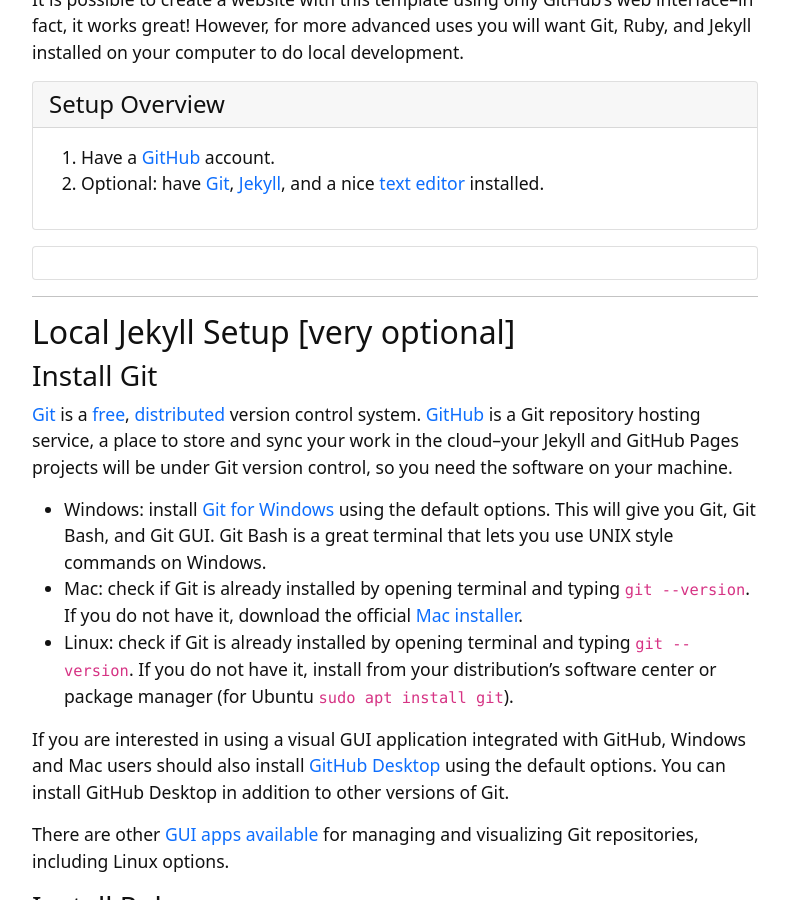
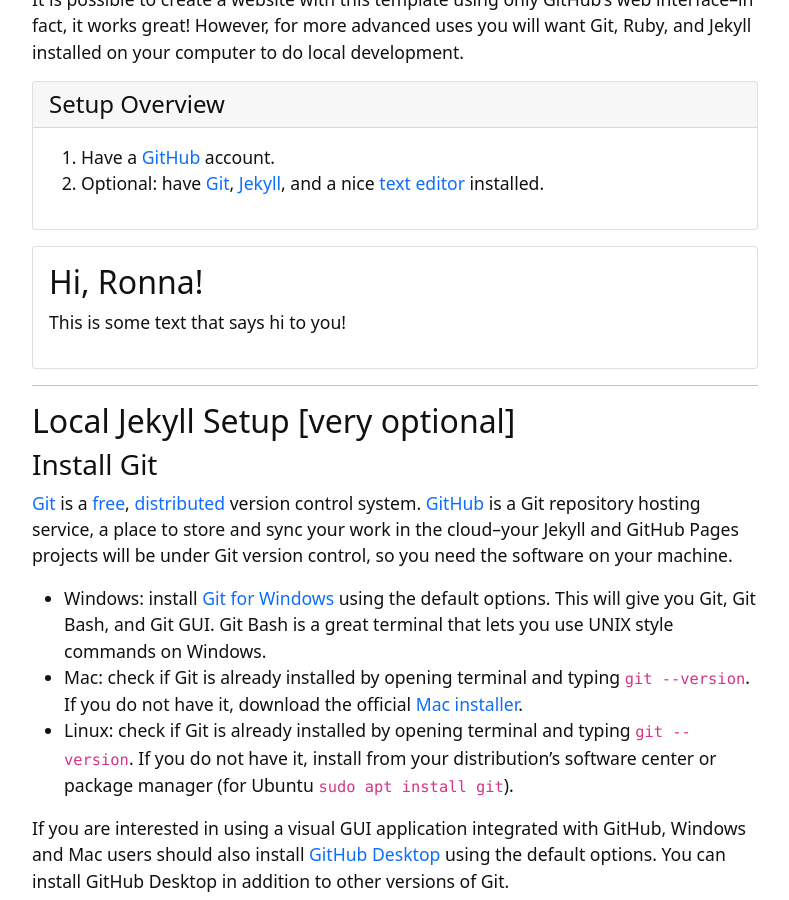
Before and after one commit to ronnaw/justforfun, a Jekyll site: the page built from content/0-prep.md, in a window 1280 px wide and 900 px high, scrolled down 479 px. Shown: the whole window, without its empty margins (245-1034 px from the left). Built offline with Jekyll 4.4.1, drawn with Linux system fonts in a browser that asks for light colours.

Commit message:
Updated text

```diff
--- a/content/0-prep.md
+++ b/content/0-prep.md
@@ -18,7 +18,7 @@ However, for more advanced uses you will want Git, Ruby, and Jekyll installed on
 {% endcapture %}
 {% include card.html text=text header="Setup Overview" %}
 
-{% capture hello Ronna%}
+{% capture helloRonna %}
 
 ## Hi, Ronna!
 
@@ -26,7 +26,7 @@ This is some text that says hi to you!
 
 {% endcapture %}
 
-{% include card.html text=helloronna %}
+{% include card.html text=helloRonna %}
 
 -------------
 
```
